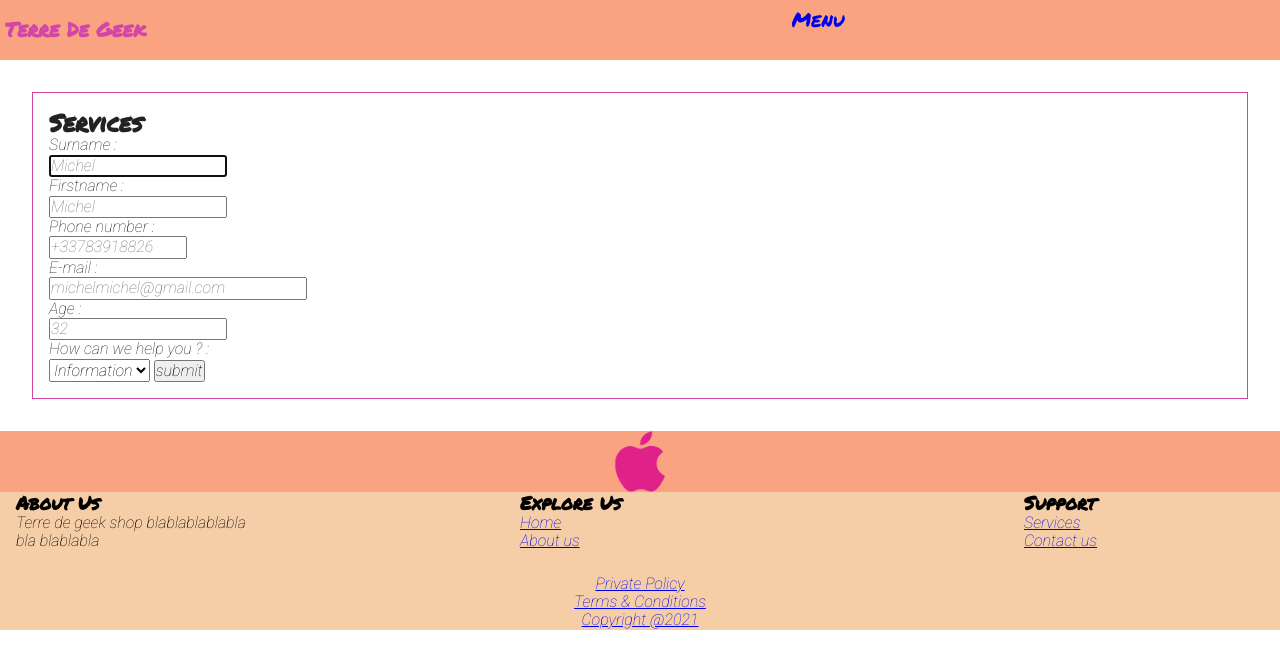
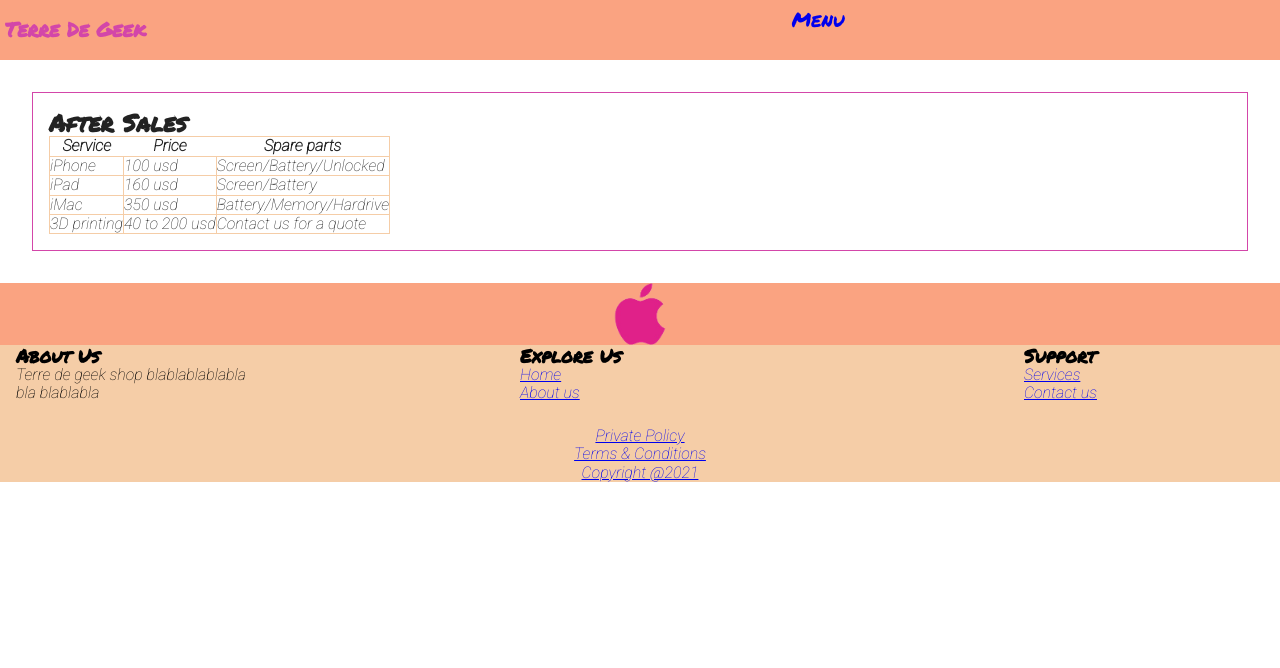
Before and after one commit to trobillard/terredegeek, a website built with Parcel: page services.html in a window 1280 px wide. Built offline with nearby package versions, Linux system fonts and the light colour scheme.

Commit message:
services done

```diff
--- a/services.html
+++ b/services.html
@@ -64,32 +64,38 @@
   </header>
 <main class="formulaires">
   <section class="formsh">
-    <h2>Services</h2>
+    <h2>After Sales</h2>
   </section>
-  <div Class="forms">
-  <form method="post" action="traitement.php">
-    <p>
-      <label for="surname">Surname :</label><br/>
-      <input type="text" name="surname" id="surname" placeholder="Michel"size="20" maxlength="40" minlength="2" autofocus required/><br/>
-      <label for="Firstname">Firstname :</label><br/>
-      <input type="text" name="firstname" id="firstname" placeholder="Michel"size="20" maxlength="40" minlength="2" required/><br/>
-      <label for="phonenumber">Phone number :</label><br/>
-      <input type="tel" name="phonenumber" id="phonenumber" placeholder="+33783918826"size="15" maxlength="15" minlength="10"/><br/>
-      <label for="email">E-mail :</label><br/>
-      <input type="email" name="email" id="email" placeholder="michelmichel@gmail.com"size="30" maxlength="40" minlength="2" required/><br/>
-      <label for="age">Age :</label><br/>
-      <input type="number" name="age" id="age" placeholder="32" size="3" /><br/>
-      <label for="services">How can we help you ? :</label><br/>
-      <select name="services" id="services">
-        <option value="Information" selected>Information</option>
-        <option value="claim">Claim</option>
-        <option value="partnership">Partnership</option>
-        <option value="other">Other</option><br/>
-      </select>
-      <input type="submit" value="submit" />
-    </p>
-  </form>
-</div>
+  <article id="serviceP">
+		<table>
+			<caption></caption>
+			<tr>
+				<th>Service</th>
+				<th>Price</th>
+				<th>Spare parts</th>
+			</tr>
+			<tr>
+				<td>iPhone</td>
+				<td>100 usd</td>
+				<td>Screen/Battery/Unlocked</td>
+			</tr>
+			<tr>
+				<td>iPad</td>
+				<td>160 usd</td>
+				<td>Screen/Battery</td>
+			</tr>
+			<tr>
+				<td>iMac</td>
+				<td>350 usd</td>
+				<td>Battery/Memory/Hardrive</td>
+			</tr>
+			<tr>
+				<td>3D printing</td>
+				<td>40 to 200 usd</td>
+				<td>Contact us for a quote </td>
+			</tr>
+		</table>
+	</article>
 </main>
 <article class=secondBG>
   <div class="apple">
```
Also changed, not shown: contactus.html (+12 -3 lines).
